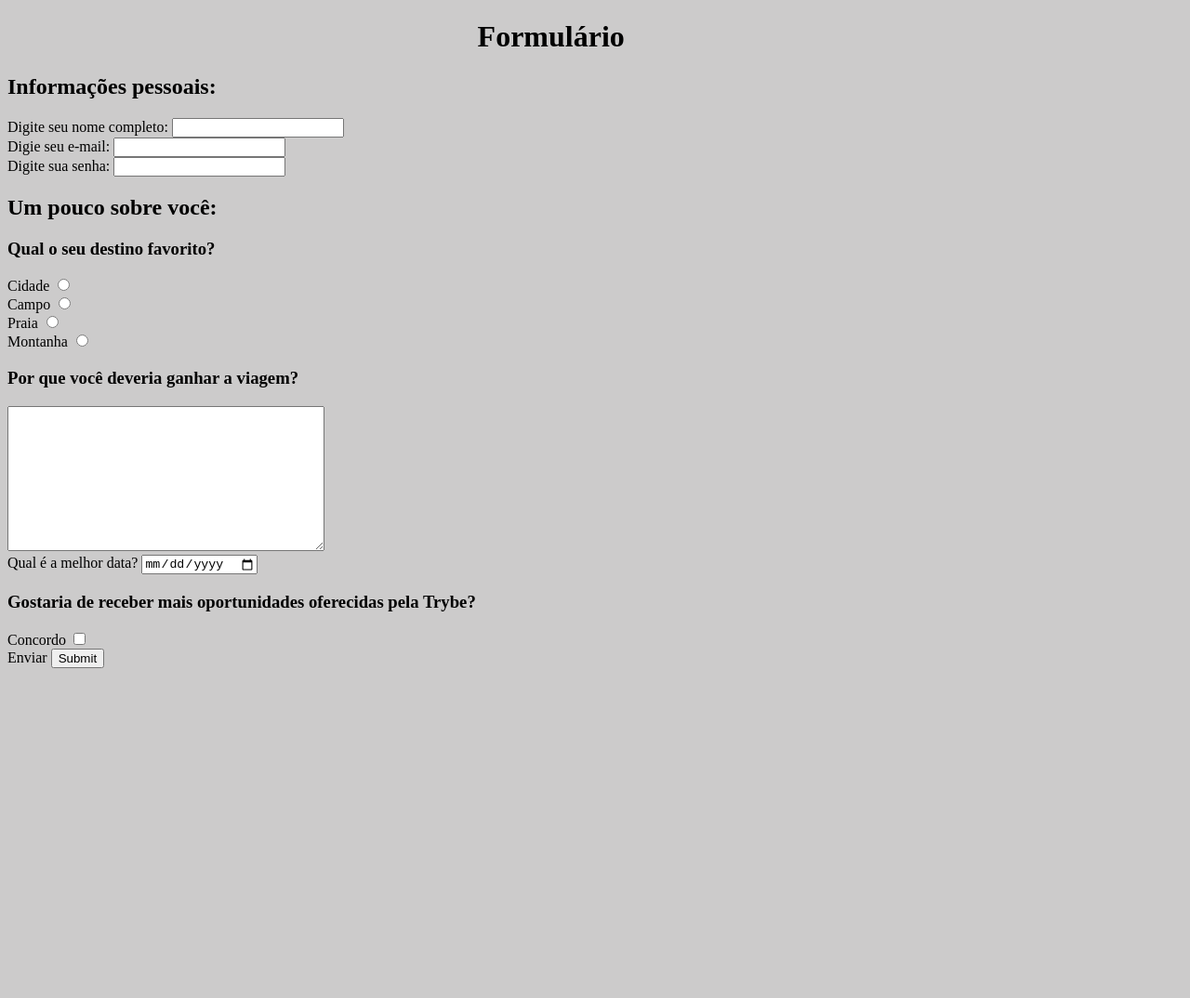
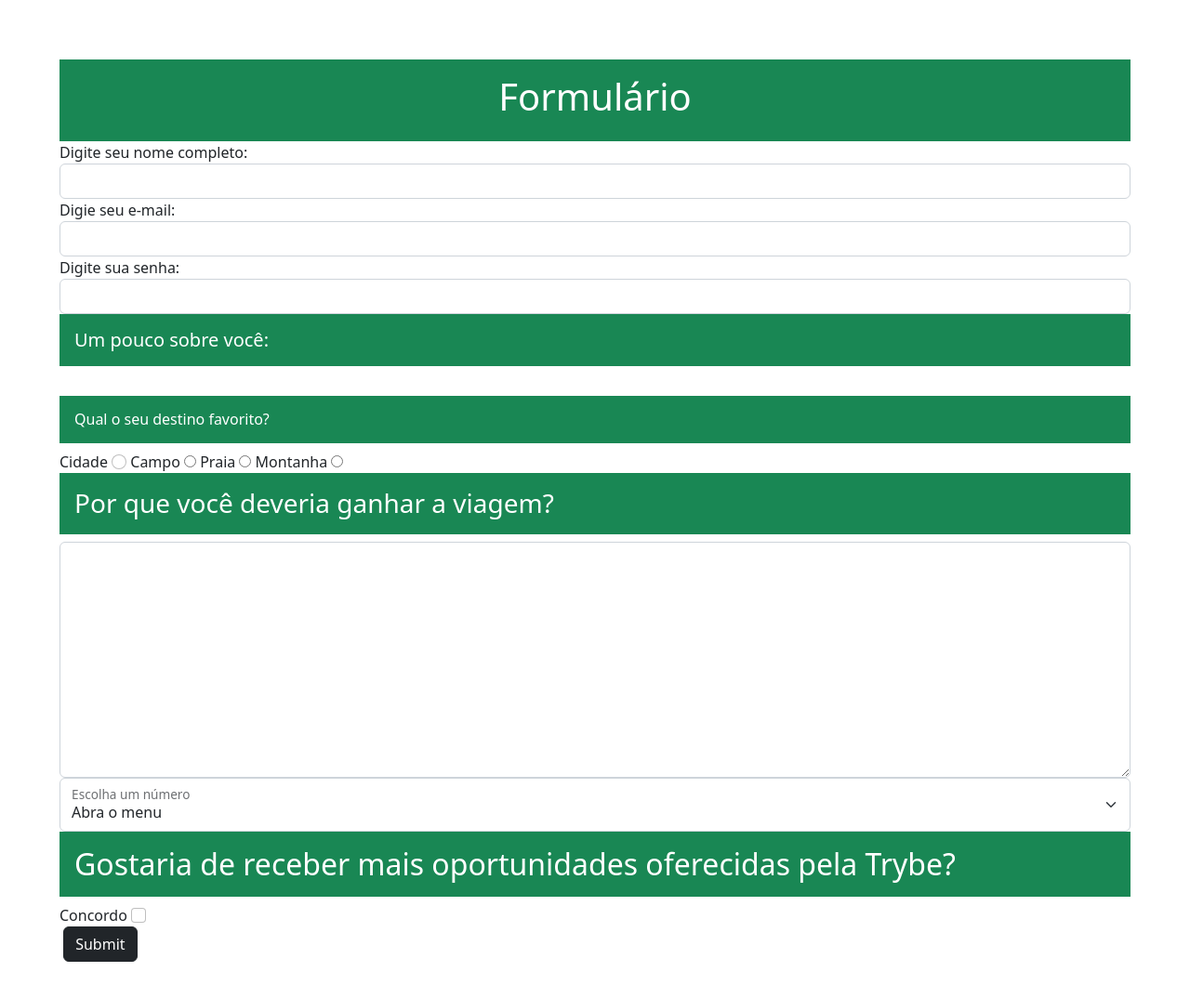
Before and after one commit to MateusKGomes/Exercicios-da-Trybe-, a website: page secao-6/index.html in a window 1280 px wide. Shown: the whole page at 93% size. Before the commit the page ends 800 px from the top, so only its background shows below. Drawn offline with nearby package versions, Linux system fonts and the light colour scheme.

Commit message:
adiciona frameworks para o formulário

```diff
--- a/secao-6/index.html
+++ b/secao-6/index.html
@@ -5,58 +5,58 @@
     <meta http-equiv="X-UA-Compatible" content="IE=edge">
     <meta name="viewport" content="width=device-width, initial-scale=1.0">
     <title>Document</title>
+    <link rel="stylesheet" href="./node_modules/bootstrap/dist/css/bootstrap.css">
    <link rel="stylesheet" href="style.css">
 </head>
 <body>
-    <header> <h1 id="title" >Formulário</h1></header>
+    <header class="text-bg-success p-3"> <h1  class="display6">Formulário</h1></header>
     <form action="" method="get" id="myForm" class="date">
-        <section>
-            <h2>Informações pessoais: </h2>
+    <section>
     <label for="name">Digite seu nome completo: </label>
-    <input type="text" name="YourName" id="name" maxlength="40" minlength="10" required autocomplete="off">
+    <input type="text" name="YourName" id="name" maxlength="40" minlength="10" required autocomplete="off" class="form-control">
         </section>
         <section>
     <label for="email">Digie seu e-mail: </label>
-    <input type="email" id="email" name="email" autocomplete="off" minlength="10" maxlength="50">
+    <input type="email" id="email" name="email" autocomplete="off" minlength="10" maxlength="50" class="form-control">
         </section>
         <section>
             <label for="password">Digite sua senha: </label>
-            <input type="password" name="senha" id="password" >
+            <input type="password" name="senha" id="password" class="form-control">
         </section>
         <section>
-            <h2>Um pouco sobre você: </h2>
-            <h3>Qual o seu destino favorito?</h3>
+            <h5  class="text-bg-success p-3">Um pouco sobre você: </h5> <br>
+            <h6 class="text-bg-success p-3">Qual o seu destino favorito?</h6>
             <label for="destiny1">Cidade</label>
-            <input type="radio" name="destiny" id="destiny1" >
-        </section>
-        <section>
+            <input type="radio" name="destiny" id="destiny1" class="form-check-input">
             <label for="destiny2">Campo</label>
             <input type="radio" name="destiny" id="destiny2" >
-        </section>
-        <section>
             <label for="destiny3">Praia</label>
             <input type="radio" name="destiny" id="destiny3" >
-        </section>
-        <section>
             <label for="destiny4">Montanha</label>
             <input type="radio" name="destiny" id="destiny4" >
         </section>
         <section>
-            <h3>Por que você deveria ganhar a viagem?</h3>
-            <textarea name="" id="" cols="40" rows="10" maxlength="500"></textarea>
+            <h3 class="text-bg-success p-3">Por que você deveria ganhar a viagem?</h3>
+            <textarea name="" id="" cols="40" rows="10" maxlength="500" class="form-control" ></textarea>
         </section>
-        <section>
-            <label for="date">Qual é a melhor data? </label>
-            <input type="date" id="date">
+
+        <section class="form-floating">
+            <select class="form-select" id="floatingSelect" aria-label="Floating label select example">
+              <option selected>Abra o menu</option>
+              <option value="1">1</option>
+              <option value="2">2</option>
+              <option value="3">3</option>
+            </select>
+            <label for="floatingSelect">Escolha um número</label>
         </section>
             <section>
-                <h3>Gostaria de receber mais oportunidades oferecidas pela Trybe?</h3>
+                <h2 class="text-bg-success p-3"  >Gostaria de receber mais oportunidades oferecidas pela Trybe?</h2>
                 <label for="checkBox">Concordo</label>
-                <input type="checkbox">
+                <input type="checkbox" class="form-check-input">
             </section>
         <section>
-            <label for="submit" id="submit">Enviar</label>
-            <input type="submit" name="submit" id="submit">
+            <label for="submit" id="submit"></label>
+            <input type="submit" name="submit" id="submit" class="btn btn-dark">
         </section>
     </form>
     <script src="script.js"></script>
--- /dev/null
+++ b/secao-6/package.json
@@ -0,0 +1,5 @@
+{
+  "dependencies": {
+    "bootstrap": "^5.2.2"
+  }
+}
--- a/secao-6/style.css
+++ b/secao-6/style.css
@@ -1,8 +1,12 @@
 body{
-    background-color: rgba(204, 203, 203, 0.986);
+    background-color: rgba(255, 255, 255, 0.986);
+    margin: 5%;
 }
 #title{
     color: black;
     align-items: center;
     margin-left: 40%;
 }
+h1 {
+ text-align: center;
+}
```
Also changed, not shown: 1 other file.
